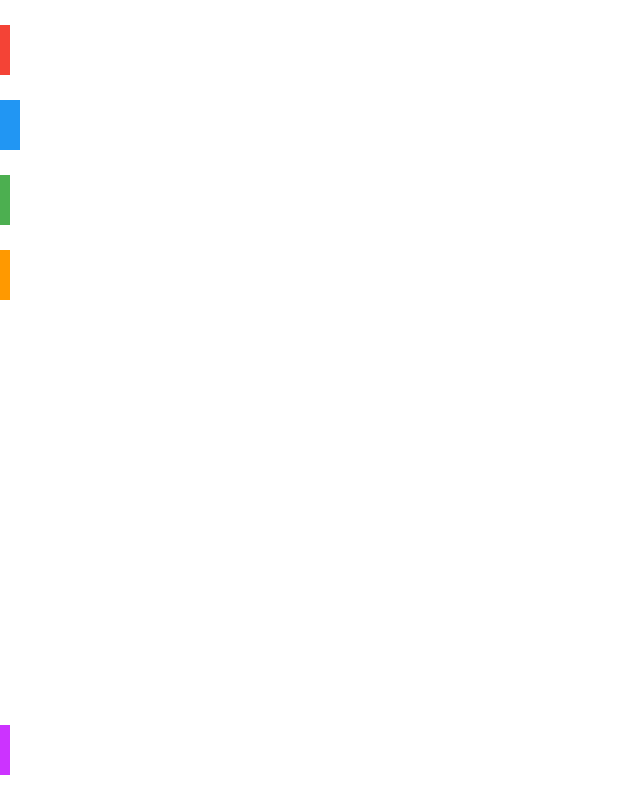
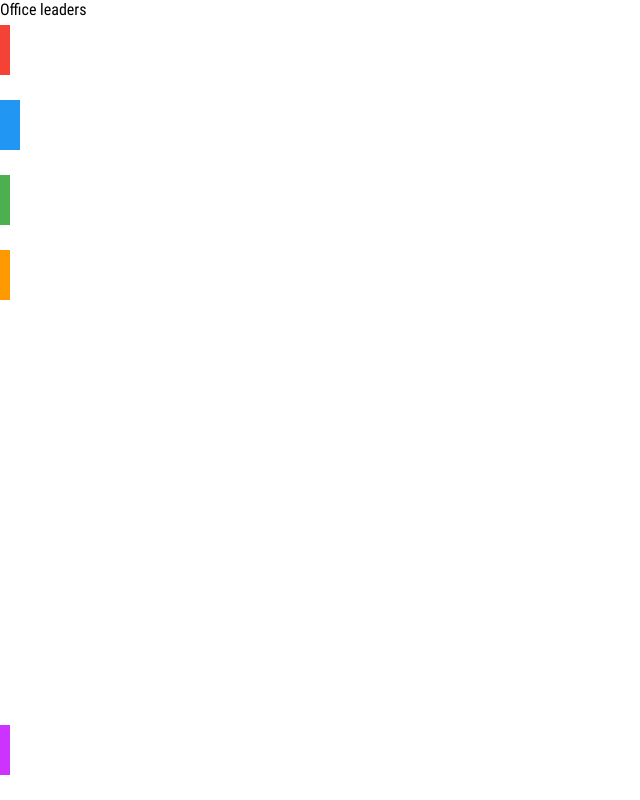
Before and after one commit to vrubliuk/requirements2.0, a React (Create React App) app: page /#/office-leaders in a window 1280 px wide. Shown: the whole page, without its empty margins (0-640 px from the left). Built offline with nearby package versions, Linux system fonts and the light colour scheme.

Commit message:
Add routes for containers

```diff
--- a/src/App.jsx
+++ b/src/App.jsx
@@ -1,7 +1,11 @@
-import React, { Component } from 'react';
-import './App.css';
-import Navigation from './components/Navigation/Navigation';
-import Log from "./components/buttons/Log/Log.jsx"
+import React, { Component } from "react";
+import "./App.css";
+import Navigation from "./components/Navigation/Navigation";
+import Log from "./components/buttons/Log/Log.jsx";
+import Requirements from "./containers/Requirements/Requirements.jsx";
+import OfficeLeaders from "./containers/OfficeLeaders/OfficeLeaders.jsx";
+import RailLoads from "./containers/RailLoads/RailLoads.jsx";
+import { Switch, Route, Redirect } from "react-router-dom";
 
 class App extends Component {
   render() {
@@ -9,11 +13,12 @@ class App extends Component {
       <div className="App">
         <Navigation />
         <Log />
-
-
-
-
-
+        <Switch>
+          <Route path="/" exact component={Requirements} />
+          <Route path="/office-leaders" exact component={OfficeLeaders} />
+          <Route path="/rail-loads" exact component={RailLoads} />
+          <Redirect to="/" />
+        </Switch>
       </div>
     );
   }
--- a/src/containers/OfficeLeaders/OfficeLeaders.jsx
+++ b/src/containers/OfficeLeaders/OfficeLeaders.jsx
@@ -0,0 +1,8 @@
+import React from "react";
+import "./OfficeLeaders.css"
+
+const OfficeLeades = () => {
+  return <div>Office leaders</div>
+}
+
+export default OfficeLeades;
--- a/src/containers/RailLoads/RailLoads.jsx
+++ b/src/containers/RailLoads/RailLoads.jsx
@@ -0,0 +1,8 @@
+import React from "react";
+import "./RailLoads.css"
+
+const RailLoads = () => {
+  return <div>Rail Loads</div>
+}
+
+export default RailLoads;
--- a/src/containers/Requirements/Requirements.jsx
+++ b/src/containers/Requirements/Requirements.jsx
@@ -0,0 +1,8 @@
+import React from "react";
+import "./Requirements.css"
+
+const Requirements = () => {
+  return <div>Requirements</div>
+}
+
+export default Requirements;
```
